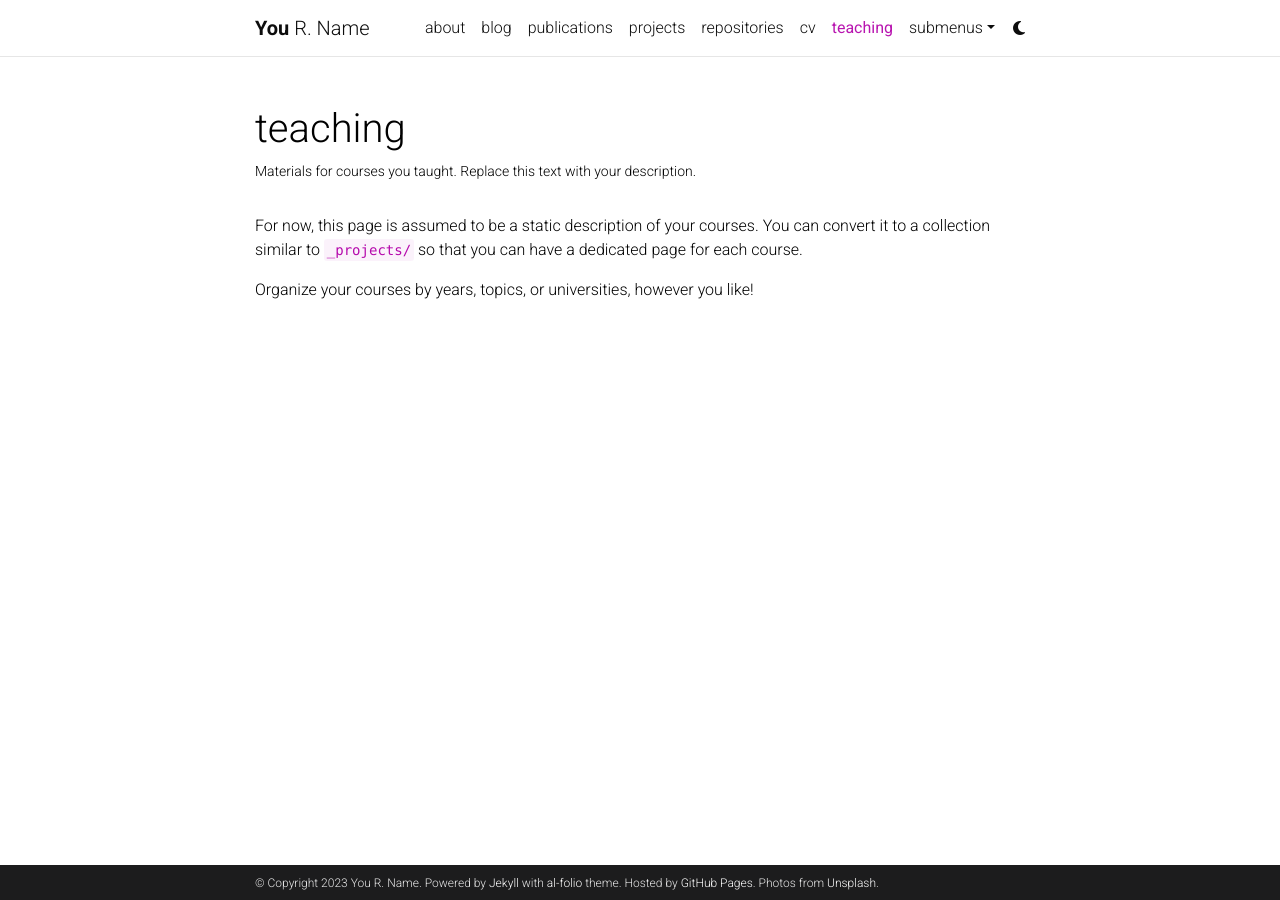
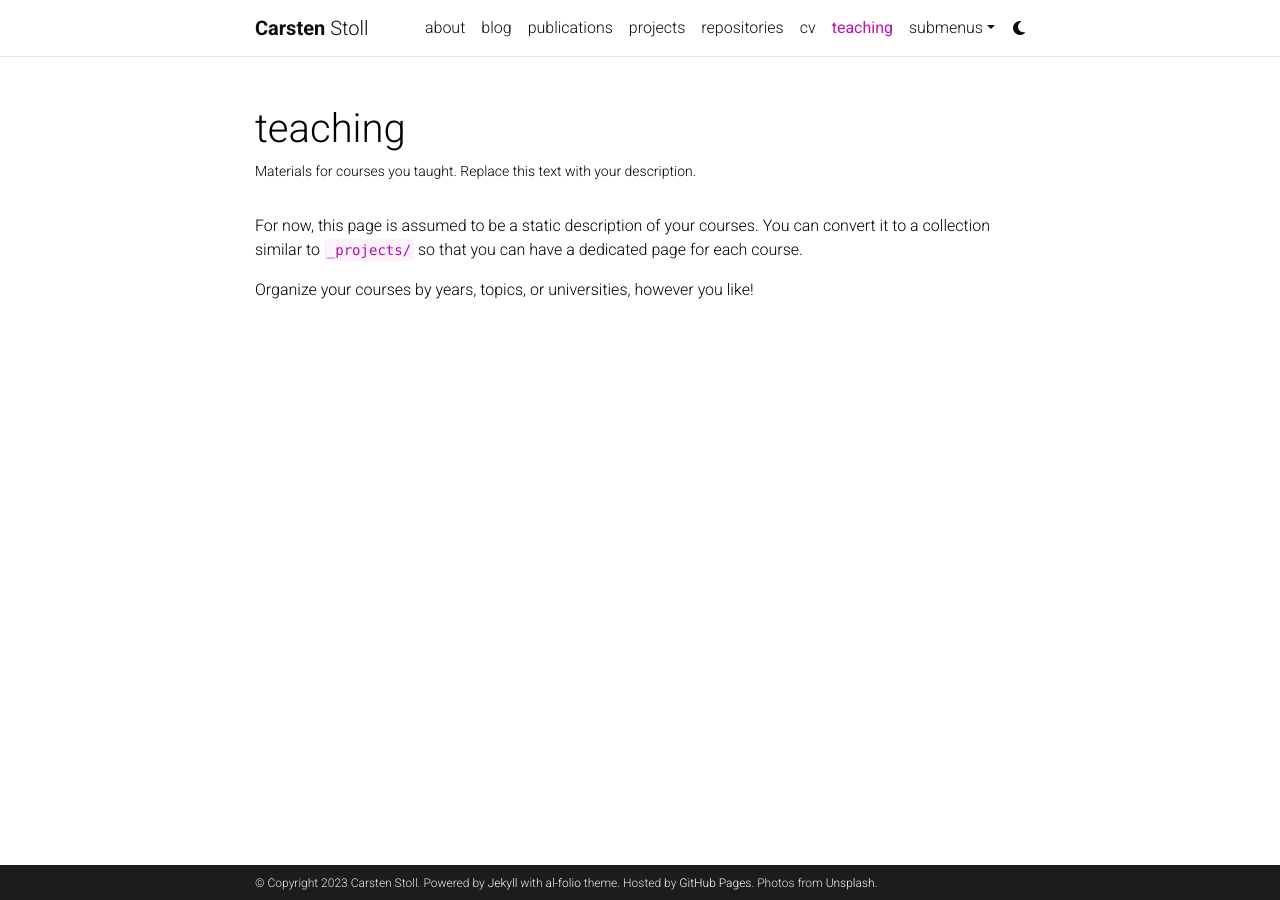
Before and after one commit to carstenstoll/carstenstoll.github.io, a Jekyll site: the page built from _pages/teaching.md, in a window 1280 px wide. Built offline with Jekyll 4.4.1, drawn with Linux system fonts in a browser that asks for light colours; comment, search, counter and statistics services are not loaded; a style sheet for code colours, icons or effects is not loaded.

Commit message:
Update _config.yml

```diff
--- a/_config.yml
+++ b/_config.yml
@@ -3,12 +3,12 @@
 # -----------------------------------------------------------------------------
 
 title: blank # the website title (if blank, full name will be used instead)
-first_name: You
-middle_name: R.
-last_name: Name
+first_name: Carsten
+middle_name:
+last_name: Stoll
 email: you@example.com
 description: > # the ">" symbol means to ignore newlines until "footer_text:"
-  A simple, whitespace theme for academics. Based on [*folio](https://github.com/bogoli/-folio) design.
+  Research on Motion an Performance Capture
 footer_text: >
   Powered by <a href="https://jekyllrb.com/" target="_blank">Jekyll</a> with <a href="https://github.com/alshedivat/al-folio">al-folio</a> theme.
   Hosted by <a href="https://pages.github.com/" target="_blank">GitHub Pages</a>.
@@ -18,8 +18,8 @@
 lang: en # the language of your site (for example: en, fr, cn, ru, etc.)
 icon: ⚛️  # the emoji used as the favicon (alternatively, provide image name in /assets/img/)
 
-url: https://alshedivat.github.io # the base hostname & protocol for your site
-baseurl: /al-folio # the subpath of your site, e.g. /blog/
+url: https://carstenstoll.github.io # the base hostname & protocol for your site
+baseurl: / # the subpath of your site, e.g. /blog/
 last_updated: false # set to true if you want to display last updated in the footer
 impressum_path:  # set to path to include impressum link in the footer, use the same path as permalink in a page, helps to conform with EU GDPR
 
```
